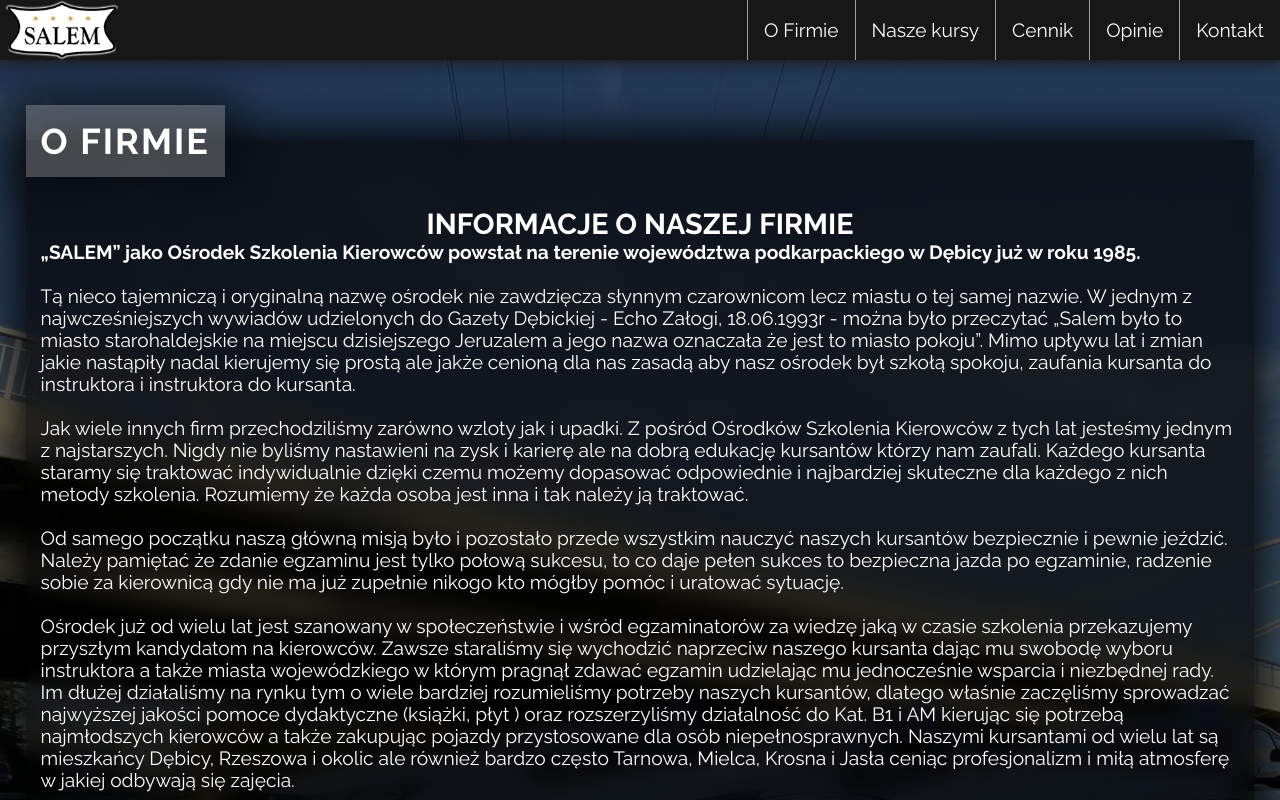
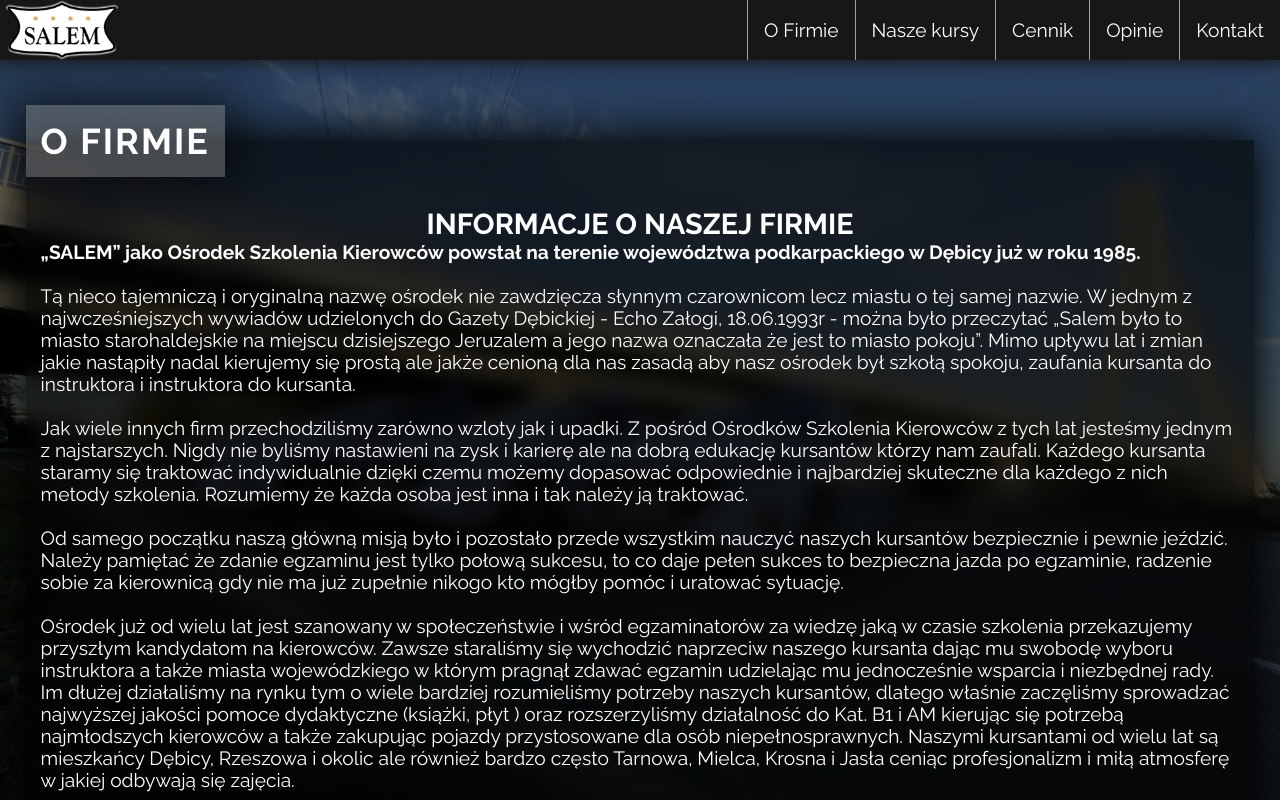
Before and after one commit to Blakeyz/salem, a plain HTML site: page index.html in a window 1280 px wide. Drawn offline with Linux system fonts and the light colour scheme.

Commit message:
Update style.css

```diff
--- a/styles/style.css
+++ b/styles/style.css
@@ -48,15 +48,15 @@ body {
       rgba(0, 0, 0, 0.65)
     ),
     url("../imgs/bgmain.webp");
+background-position: center;
+  background-size: cover;
+  background-repeat: no-repeat;
+  background-attachment: fixed;
 }
 .content,
 .contact-content {
   overflow: hidden;
   display: grid;
-  background-position: center;
-  background-size: cover;
-  background-repeat: no-repeat;
-  background-attachment: fixed;
   gap: 10vh;
   padding: 10vh 2vw 3vh 2vw;
   min-height: calc(100vh - 110px);
```
